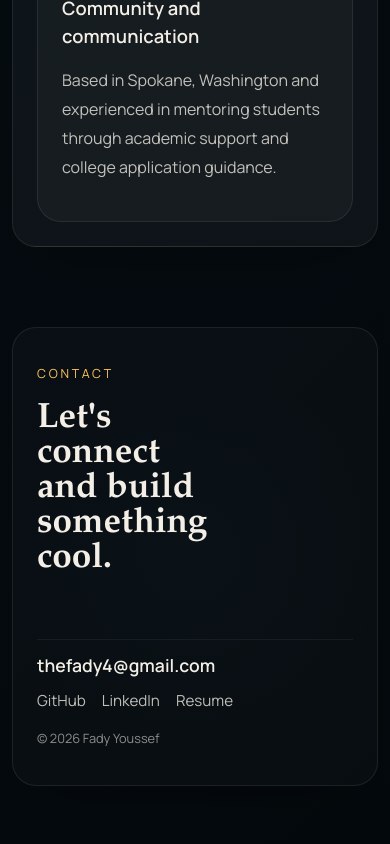
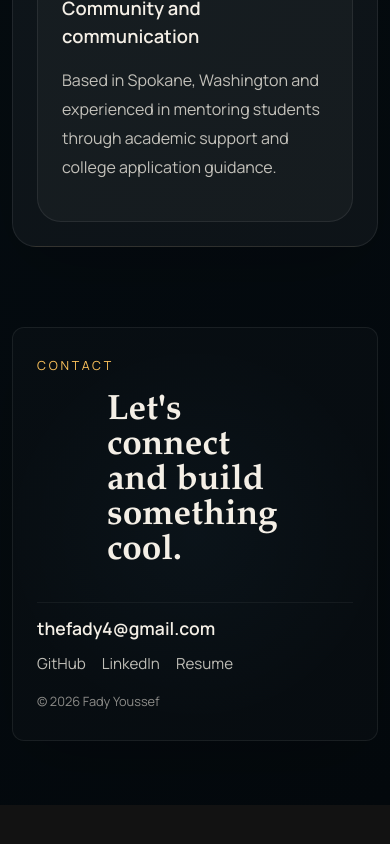
Before and after one commit to JustFady/FY-Portfolio, a React (Vite) app: page / in a window 390 px wide. Shown: the part 7032-7876 px from the top of the page. After the commit the page ends 7837 px from the top, so only its background shows below. Built offline with nearby package versions, Linux system fonts and the light colour scheme.

Commit message:
forced the headline to stay on one line and tightened the footer box.

```diff
--- a/src/App.css
+++ b/src/App.css
@@ -342,15 +342,15 @@
 .footer {
   width: 100%;
   margin-top: 80px;
-  padding: 20px 28px;
-  border-radius: 16px;
-  border: 1px solid rgba(255, 255, 255, 0.08);
+  padding: 16px 24px;
+  border-radius: 12px;
+  border: 1px solid rgba(255, 255, 255, 0.07);
   background:
-    radial-gradient(circle at center, rgba(105, 195, 255, 0.02), transparent 70%),
-    rgba(255, 255, 255, 0.02);
+    radial-gradient(circle at center, rgba(105, 195, 255, 0.03), transparent 70%),
+    rgba(255, 255, 255, 0.015);
   display: flex;
   flex-direction: column;
-  gap: 16px;
+  gap: 12px;
 }
 
 .footer-content {
@@ -361,11 +361,12 @@
 
 .footer-heading {
   font-family: var(--font-display);
-  font-size: clamp(1.1rem, 3.2vw, 2.4rem);
+  font-size: clamp(1rem, 2.8vw, 2.2rem);
   font-weight: 600;
   line-height: 1;
   white-space: nowrap;
-  margin-top: 4px;
+  width: max-content;
+  margin: 0 auto;
 }
 
 .footer-bottom {
@@ -455,8 +456,7 @@
 @media (max-width: 1080px) {
   .hero,
   .section-split,
-  .insight-layout,
-  .footer {
+  .insight-layout {
     grid-template-columns: 1fr;
   }
 
@@ -513,8 +513,7 @@
     grid-column: auto;
   }
 
-  .insight-band,
-  .footer {
+  .insight-band {
     padding: 24px;
     border-radius: 24px;
   }
```
